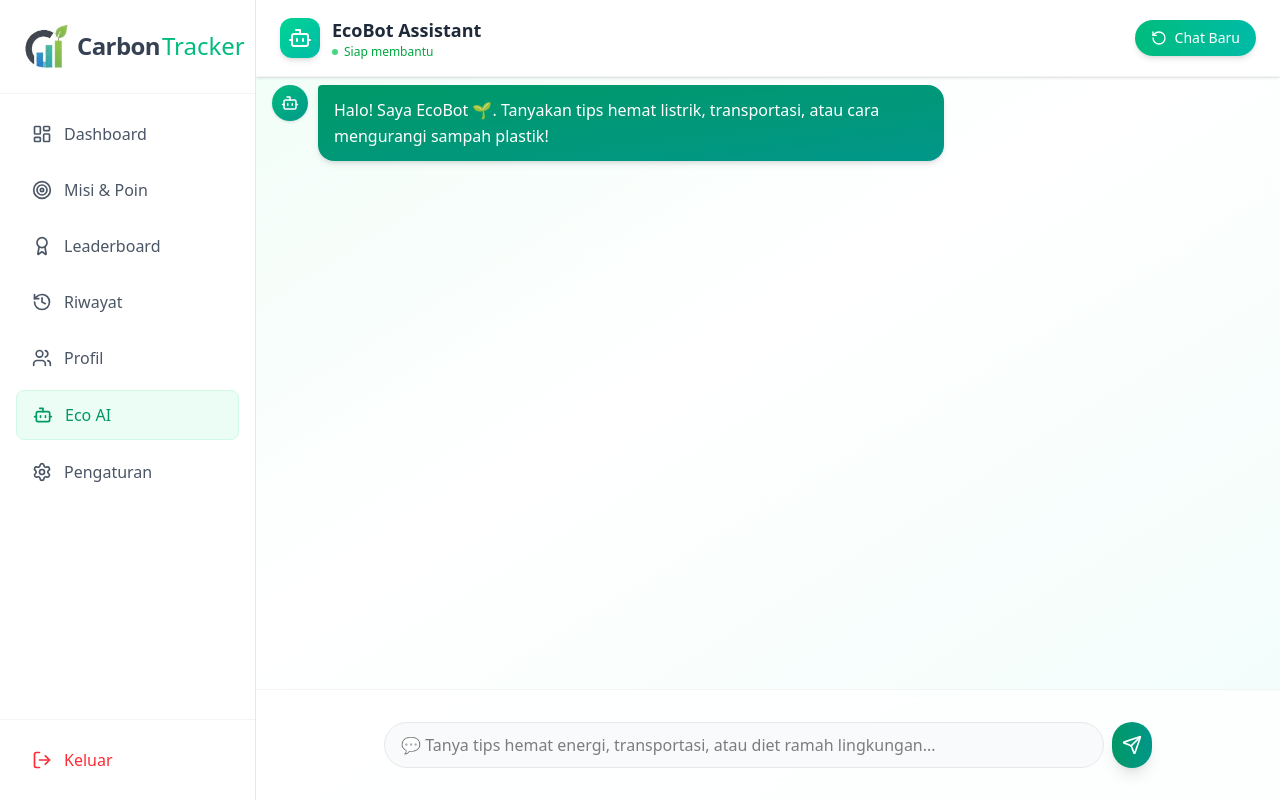
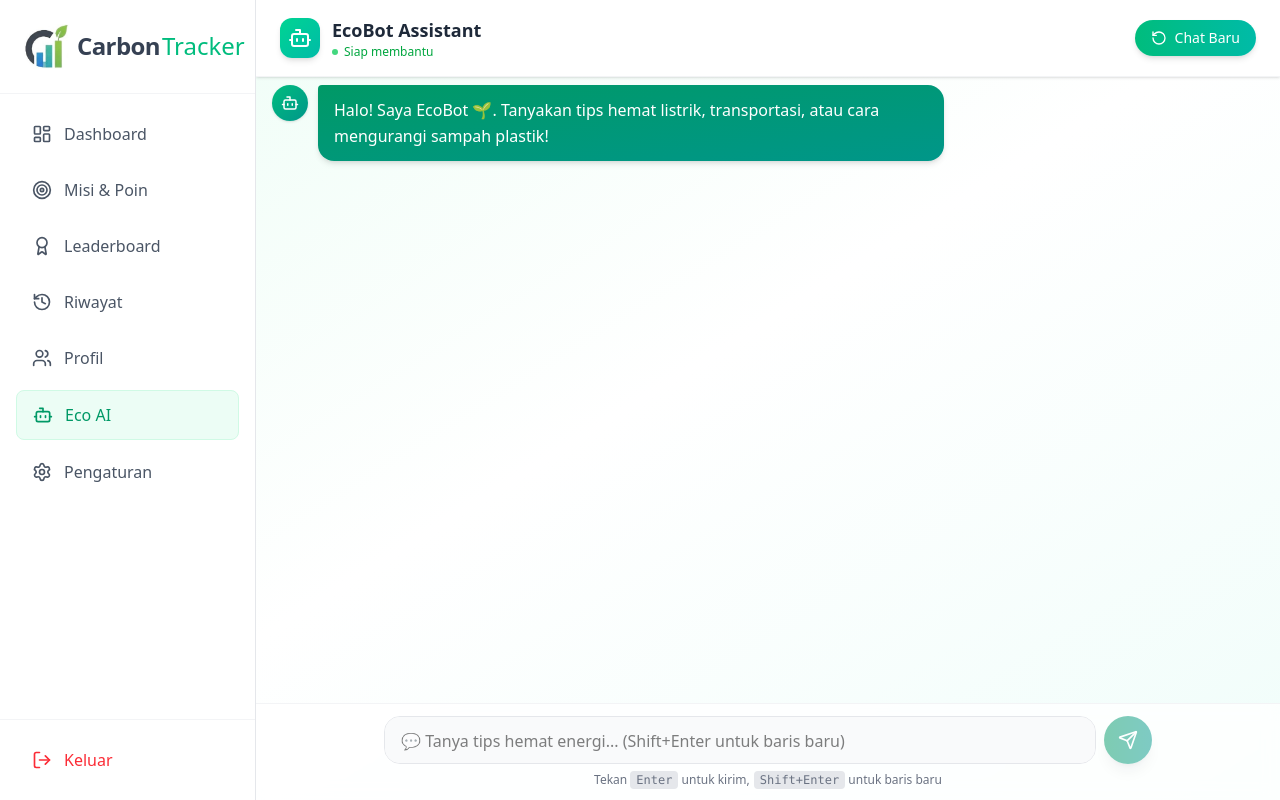
Before and after one commit to RaffaelVeneh/CarbonTrack, a Next.js app in the folder client/: page /assistant in a window 1280 px wide. Built offline with nearby package versions, Linux system fonts and the light colour scheme.

Commit message:
FIX scrollbar chat box input in assistant page

```diff
--- a/client/src/app/assistant/page.js
+++ b/client/src/app/assistant/page.js
@@ -1,6 +1,6 @@
 'use client';
 
-import { useState, useEffect } from 'react';
+import { useState, useEffect, useRef } from 'react';
 import Sidebar from '@/components/Sidebar';
 import { Send, Bot, User, RotateCcw } from 'lucide-react';
 
@@ -12,6 +12,8 @@ export default function AssistantPage() {
   const [messages, setMessages] = useState([DEFAULT_MESSAGE]);
   const [loading, setLoading] = useState(false);
   const [isClient, setIsClient] = useState(false); // Track client-side mounting
+  const messagesEndRef = useRef(null); // Ref untuk scroll ke bawah
+  const textareaRef = useRef(null); // Ref untuk textarea auto-resize
 
   // Load chat history HANYA di client-side (after hydration)
   useEffect(() => {
@@ -37,11 +39,35 @@ export default function AssistantPage() {
     }
   }, [messages, isClient]);
 
+  // Auto-scroll ke bawah setiap ada message baru
+  useEffect(() => {
+    if (messagesEndRef.current) {
+      messagesEndRef.current.scrollIntoView({ behavior: 'smooth', block: 'end' });
+    }
+  }, [messages, loading]); // Trigger saat messages berubah atau loading state berubah
+
+  // Auto-resize textarea based on content
+  useEffect(() => {
+    if (textareaRef.current) {
+      textareaRef.current.style.height = 'auto';
+      textareaRef.current.style.height = `${Math.min(200, Math.max(48, textareaRef.current.scrollHeight))}px`;
+    }
+  }, [input]);
+
   // Handle new chat - reset ke default message
   const handleNewChat = () => {
     setMessages([DEFAULT_MESSAGE]);
     setInput('');
     localStorage.removeItem(STORAGE_KEY);
+  };
+
+  // Handle keyboard shortcuts (Shift+Enter = newline, Enter = send)
+  const handleKeyDown = (e) => {
+    if (e.key === 'Enter' && !e.shiftKey) {
+      e.preventDefault(); // Prevent default newline
+      handleSend(e);
+    }
+    // Shift+Enter akan default behavior (newline)
   };
 
   const handleSend = async (e) => {
@@ -106,7 +132,7 @@ export default function AssistantPage() {
           </button>
         </div>
 
-        {/* Area Chat Bubble - Reduced Padding */}
+        {/* Area Chat Bubble - Auto-hide Scrollbar */}
         <div className="flex-1 overflow-y-auto px-4 py-2 space-y-3">
           {messages.map((msg, idx) => (
             <div key={idx} className={`flex ${msg.role === 'user' ? 'justify-end' : 'justify-start'}`}>
@@ -141,26 +167,36 @@ export default function AssistantPage() {
               </div>
             </div>
           )}
+
+          {/* Scroll anchor - invisible element at bottom */}
+          <div ref={messagesEndRef} className="h-1" />
         </div>
 
-        {/* Input Area - Compact & Centered */}
-        <div className="p-8 bg-white/80 backdrop-blur-sm border-t border-gray-100">
-          <form onSubmit={handleSend} className="flex gap-2 max-w-3xl mx-auto">
-            <input
-              type="text"
+        {/* Input Area - Auto-resize Textarea */}
+        <div className="px-4 py-3 bg-white/80 backdrop-blur-sm border-t border-gray-100">
+          <form onSubmit={handleSend} className="flex gap-2 max-w-3xl mx-auto items-end">
+            <textarea
+              ref={textareaRef}
               value={input}
               onChange={(e) => setInput(e.target.value)}
-              placeholder="💬 Tanya tips hemat energi, transportasi, atau diet ramah lingkungan..."
-              className="flex-1 px-4 py-2.5 bg-gray-50 border border-gray-200 rounded-full focus:ring-2 focus:ring-emerald-400 focus:border-transparent outline-none transition text-base"
+              onKeyDown={handleKeyDown}
+              placeholder="💬 Tanya tips hemat energi... (Shift+Enter untuk baris baru)"
+              rows={1}
+              className="flex-1 px-4 py-3 bg-gray-50 border border-gray-200 rounded-2xl focus:ring-2 focus:ring-emerald-400 focus:border-transparent outline-none transition-all text-base resize-none overflow-y-auto min-h-[48px] max-h-[200px] scrollbar-auto-hide"
             />
             <button
               type="submit"
-              disabled={loading}
-              className="bg-gradient-to-r from-emerald-600 to-teal-600 hover:from-emerald-700 hover:to-teal-700 text-white p-2.5 rounded-full shadow-lg transition disabled:opacity-50 disabled:cursor-not-allowed"
+              disabled={loading || !input.trim()}
+              className="bg-gradient-to-r from-emerald-600 to-teal-600 hover:from-emerald-700 hover:to-teal-700 text-white p-3 rounded-full shadow-lg transition disabled:opacity-50 disabled:cursor-not-allowed flex-shrink-0 h-[48px] w-[48px] flex items-center justify-center"
+              title="Kirim pesan (Enter)"
             >
               <Send size={20} />
             </button>
           </form>
+          <p className="text-xs text-gray-500 text-center mt-2">
+            Tekan <kbd className="px-1.5 py-0.5 bg-gray-200 rounded text-xs">Enter</kbd> untuk kirim,
+            <kbd className="px-1.5 py-0.5 bg-gray-200 rounded text-xs ml-1">Shift+Enter</kbd> untuk baris baru
+          </p>
         </div>
 
       </main>
--- a/client/src/app/globals.css
+++ b/client/src/app/globals.css
@@ -4,27 +4,67 @@
 @tailwind components;
 @tailwind utilities;
 
+/* === Auto-hide Scrollbar (Global) === */
 ::-webkit-scrollbar {
-  width: 12px;               /* Lebar untuk vertical scroll */
-  height: 12px;              /* Tinggi untuk horizontal scroll */
+  width: 8px;                /* Lebih tipis untuk modern look */
+  height: 8px;
 }
 
-/* 2. Track (Latar Belakang Tempat Scroll Berjalan) */
+/* Track - Transparent by default (auto-hide effect) */
 ::-webkit-scrollbar-track {
-  background: #ecfdf5;       /* emerald-50: Hijau sangat pudar agar bersih */
-  border-radius: 10px;
+  background: transparent;   /* Invisible saat idle */
 }
 
-/* 3. Thumb (Batang Scroll-nya) */
+/* Thumb - Hanya muncul saat hover atau scrolling */
 ::-webkit-scrollbar-thumb {
-  background-color: #10b981; /* emerald-500: Hijau cerah sesuai logo */
-  border-radius: 10px;       /* Membuat sudut bulat */
-  border: 3px solid #ecfdf5; /* Memberi jarak 'napas' antara batang dan track */
+  background-color: rgba(16, 185, 129, 0.3); /* emerald-500 with opacity */
+  border-radius: 10px;
+  transition: background-color 0.2s ease;
 }
 
-/* 4. Efek Saat Hover (Kursor di atas Scrollbar) */
+/* Thumb saat hover - Lebih solid */
 ::-webkit-scrollbar-thumb:hover {
-  background-color: #059669; /* emerald-600: Hijau lebih gelap saat disentuh */
+  background-color: rgba(5, 150, 105, 0.7); /* emerald-600 more visible */
+}
+
+/* Firefox - Thin auto-hide scrollbar */
+* {
+  scrollbar-width: thin;
+  scrollbar-color: rgba(16, 185, 129, 0.3) transparent;
+}
+
+/* === Custom Auto-hide Scrollbar for Textarea === */
+.scrollbar-auto-hide::-webkit-scrollbar {
+  width: 6px;                /* Super tipis untuk textarea */
+}
+
+.scrollbar-auto-hide::-webkit-scrollbar-track {
+  background: transparent;   /* Invisible track */
+}
+
+.scrollbar-auto-hide::-webkit-scrollbar-thumb {
+  background-color: transparent; /* Invisible by default */
+  border-radius: 10px;
+  transition: background-color 0.2s ease;
+}
+
+/* Show scrollbar only when hovering on textarea */
+.scrollbar-auto-hide:hover::-webkit-scrollbar-thumb {
+  background-color: rgba(16, 185, 129, 0.4); /* Emerald with opacity */
+}
+
+.scrollbar-auto-hide:hover::-webkit-scrollbar-thumb:hover {
+  background-color: rgba(5, 150, 105, 0.6); /* Darker on thumb hover */
+}
+
+/* Firefox support for textarea */
+.scrollbar-auto-hide {
+  scrollbar-width: thin;
+  scrollbar-color: transparent transparent;
+}
+
+.scrollbar-auto-hide:hover {
+  scrollbar-color: rgba(16, 185, 129, 0.4) transparent;
 }
 
 /* === Shimmer Animation for XP Bar === */
```
